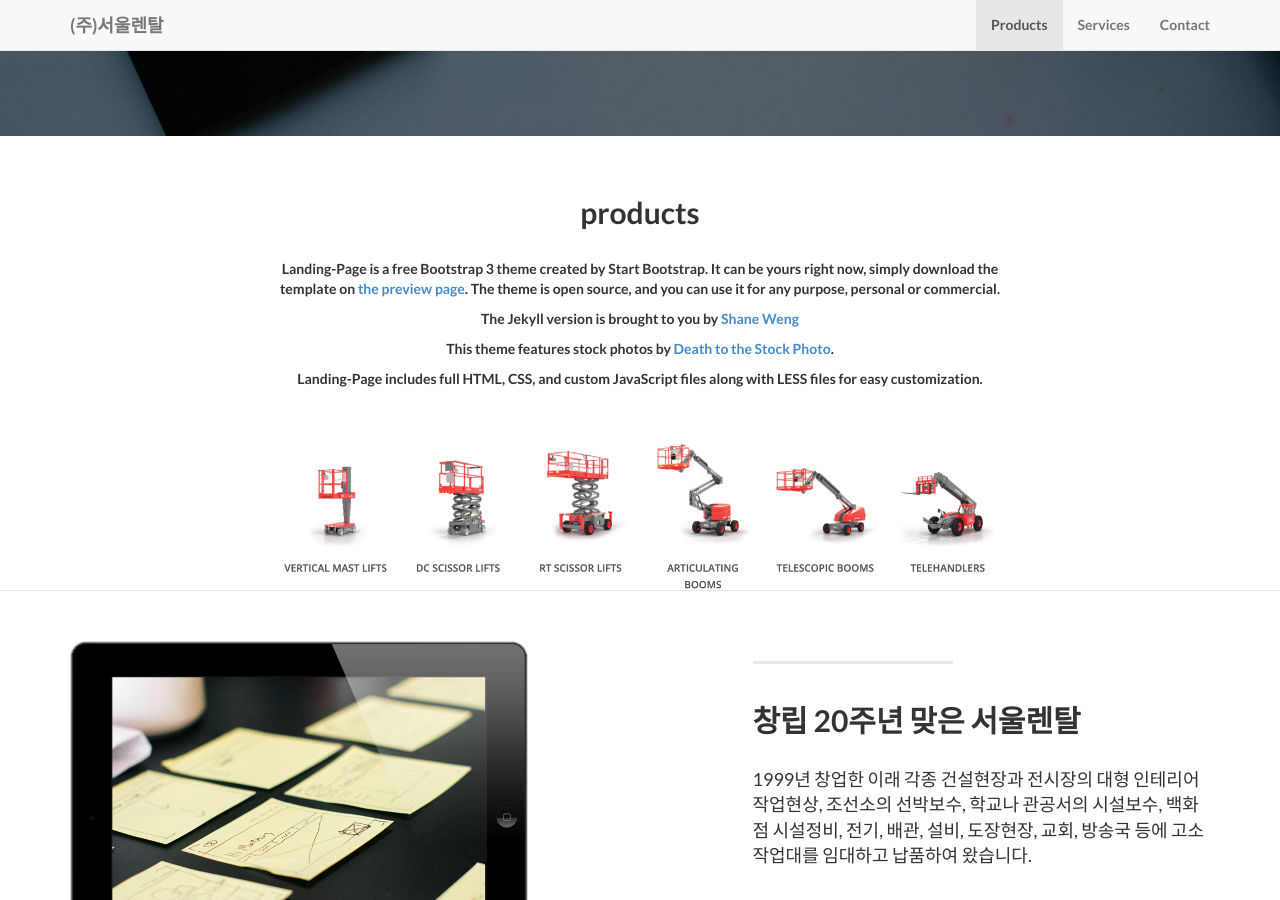
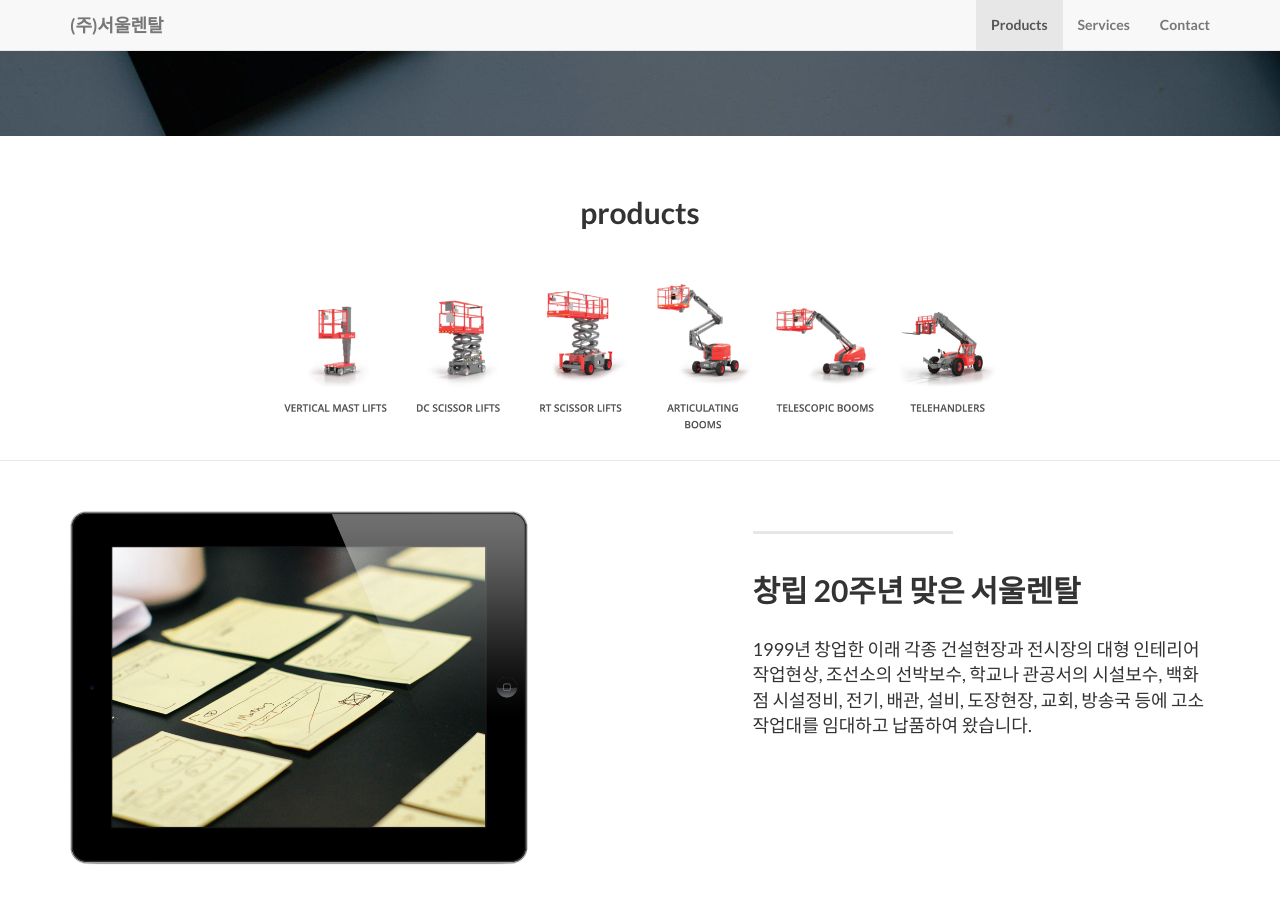
Before and after one commit to seoulrental/seoulrental.github.io, a Jekyll site: the page built from index.html, in a window 1280 px wide and 900 px high, scrolled down 718 px. Built offline with Jekyll 4.4.1, drawn with Linux system fonts in a browser that asks for light colours.

Commit message:
Update products.html

```diff
--- a/_includes/products.html
+++ b/_includes/products.html
@@ -5,12 +5,8 @@
               <br/><br/>
               <h2>products</h2>
               <br/>
-                <p>Landing-Page is a free Bootstrap 3 theme created by Start Bootstrap. It can be yours right now, simply download the template on <a href="http://startbootstrap.com/template-overviews/landing-page/">the preview page</a>. The theme is open source, and you can use it for any purpose, personal or commercial.</p>
-                <p>The Jekyll version is brought to you by <a href="https://github.com/swcool">Shane Weng</a></p>
-                <p>This theme features stock photos by <a href="http://join.deathtothestockphoto.com//">Death to the Stock Photo</a>.</p>
-                <p>Landing-Page includes full HTML, CSS, and custom JavaScript files along with LESS files for easy customization.</p>
+                <p><img class="img-responsive" src="img/services/products.png" alt=""></p>
                 <br/>
-                <img class="img-responsive" src="img/services/products.png" alt="">
               </div>
         </div>
     </section>
```
